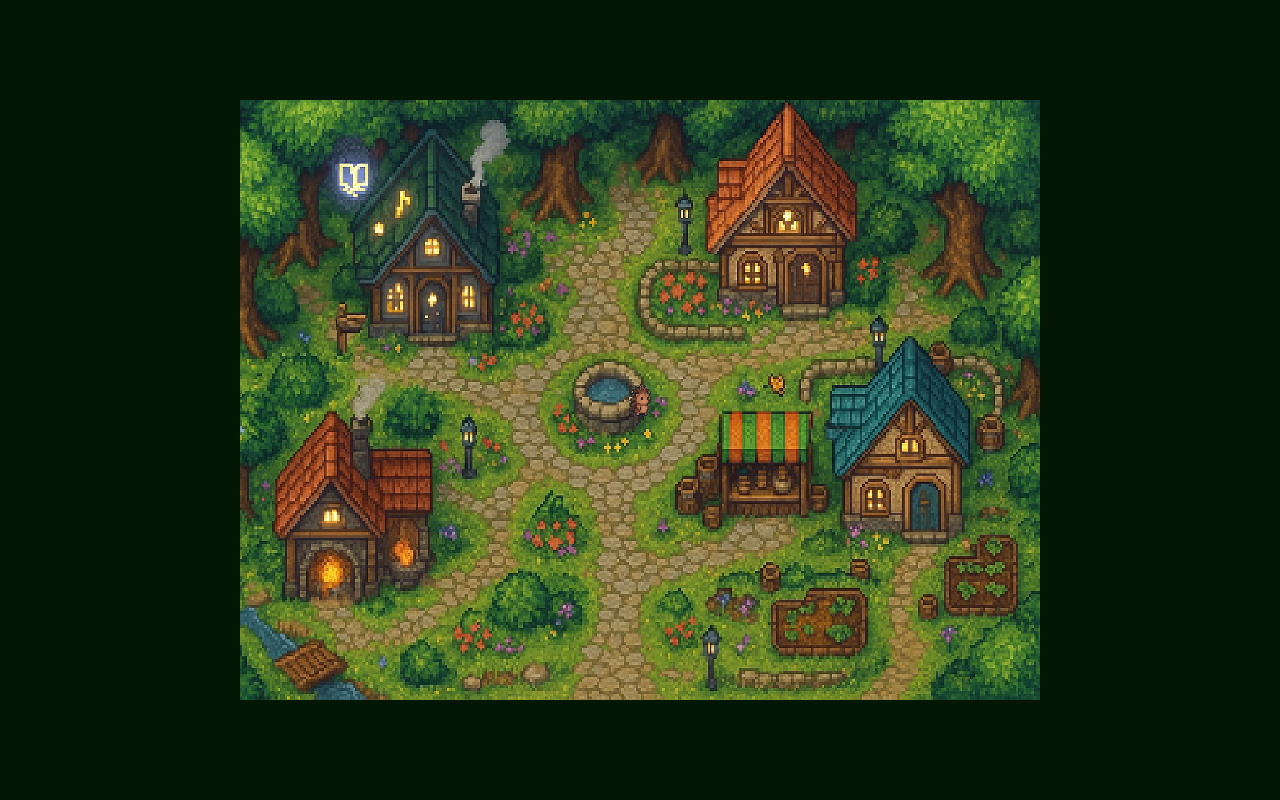
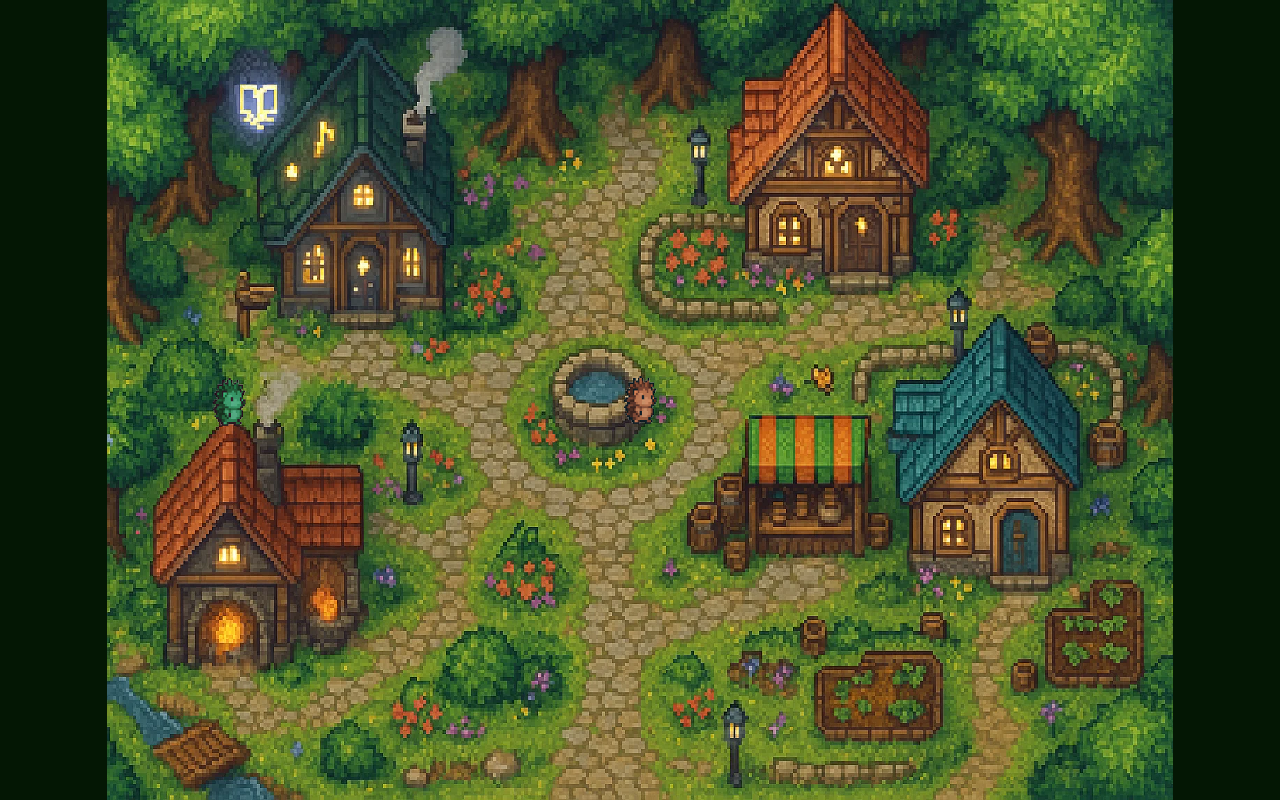
Before and after one commit to joehewett/coro, a React (Vite) app: page /secret in a window 1280 px wide. Built offline with nearby package versions, Linux system fonts and the light colour scheme.

Commit message:
feat: add NPC hedgehog with movement and interaction
- Implement random NPC hedgehog movement
- Add proximity-based greeting system
- Adjust village map to fill screen vertically
- Enhance hedgehog character rendering
- Introduce dynamic character animation for NPC

```diff
--- a/src/components/game/PixelAdventure.tsx
+++ b/src/components/game/PixelAdventure.tsx
@@ -1,10 +1,10 @@
 import React, { useState, useEffect, useRef } from 'react';
 
 const PixelAdventure: React.FC = () => {
-  // Village map dimensions and boundaries
-  const villageWidth = 800;
-  const villageHeight = 600;
-  const hedgehogSize = 32;
+  // Village map dimensions and boundaries - fill screen vertically
+  const villageHeight = window.innerHeight;
+  const villageWidth = villageHeight * (4/3); // Maintain 4:3 aspect ratio
+  const hedgehogSize = 48;
 
   // Calculate village position to center it on screen
   const villageX = (window.innerWidth - villageWidth) / 2;
@@ -21,6 +21,18 @@ const PixelAdventure: React.FC = () => {
   const animationRef = useRef<number>();
   const frameCounterRef = useRef(0);
 
+  // NPC hedgehog state
+  const [npcPosition, setNpcPosition] = useState({
+    x: villageX + villageWidth * 0.3,
+    y: villageY + villageHeight * 0.3
+  });
+  const [npcFrame, setNpcFrame] = useState(0);
+  const [npcIsMoving, setNpcIsMoving] = useState(false);
+  const npcDirectionRef = useRef({ x: 0, y: 0 });
+  const npcMoveTimerRef = useRef(0);
+  const npcFrameCounterRef = useRef(0);
+  const [showGreeting, setShowGreeting] = useState(false);
+
   useEffect(() => {
     const handleKeyDown = (event: KeyboardEvent) => {
       if (['ArrowUp', 'ArrowDown', 'ArrowLeft', 'ArrowRight'].includes(event.key)) {
@@ -36,6 +48,7 @@ const PixelAdventure: React.FC = () => {
     const updatePosition = () => {
       const moveSpeed = 3; // Reduced for smoother movement
 
+      // Update player position
       setPosition(prev => {
         let newX = prev.x;
         let newY = prev.y;
@@ -70,6 +83,76 @@ const PixelAdventure: React.FC = () => {
         }
 
         return { x: newX, y: newY };
+      });
+
+      // Update NPC position and behavior
+      let currentPlayerPosition = { x: 0, y: 0 };
+
+      setPosition(playerPos => {
+        currentPlayerPosition = playerPos;
+        return playerPos;
+      });
+
+      setNpcPosition(prev => {
+        let newX = prev.x;
+        let newY = prev.y;
+        let hasNpcMovement = false;
+
+        npcMoveTimerRef.current++;
+
+        // Check if player is nearby before moving
+        const distanceToPlayer = Math.sqrt(
+          Math.pow(currentPlayerPosition.x - prev.x, 2) + Math.pow(currentPlayerPosition.y - prev.y, 2)
+        );
+        const isPlayerNearby = distanceToPlayer < 80;
+
+        // Change direction every 120 frames (about 2 seconds), but only if player is not nearby
+        if (!isPlayerNearby && npcMoveTimerRef.current % 120 === 0) {
+          // 30% chance to stop, 70% chance to move in a random direction
+          if (Math.random() < 0.3) {
+            npcDirectionRef.current = { x: 0, y: 0 };
+          } else {
+            const directions = [
+              { x: -1, y: 0 }, { x: 1, y: 0 }, { x: 0, y: -1 }, { x: 0, y: 1 },
+              { x: -1, y: -1 }, { x: 1, y: -1 }, { x: -1, y: 1 }, { x: 1, y: 1 }
+            ];
+            npcDirectionRef.current = directions[Math.floor(Math.random() * directions.length)];
+          }
+        }
+
+        // Move NPC based on current direction, but stop if player is nearby
+        if (!isPlayerNearby && (npcDirectionRef.current.x !== 0 || npcDirectionRef.current.y !== 0)) {
+          const npcSpeed = 1.5;
+          newX = Math.max(villageX, Math.min(villageX + villageWidth - hedgehogSize,
+            prev.x + npcDirectionRef.current.x * npcSpeed));
+          newY = Math.max(villageY, Math.min(villageY + villageHeight - hedgehogSize,
+            prev.y + npcDirectionRef.current.y * npcSpeed));
+          hasNpcMovement = true;
+        }
+
+        // Update NPC animation
+        setNpcIsMoving(hasNpcMovement);
+
+        if (hasNpcMovement) {
+          npcFrameCounterRef.current++;
+          if (npcFrameCounterRef.current % 15 === 0) {
+            setNpcFrame(prev => prev === 0 ? 1 : 0);
+          }
+        }
+
+        return { x: newX, y: newY };
+      });
+
+      // Check proximity for greeting
+      setPosition(playerPos => {
+        setNpcPosition(npcPos => {
+          const distance = Math.sqrt(
+            Math.pow(playerPos.x - npcPos.x, 2) + Math.pow(playerPos.y - npcPos.y, 2)
+          );
+          setShowGreeting(distance < 80); // Show greeting when within 80 pixels
+          return npcPos;
+        });
+        return playerPos;
       });
 
       animationRef.current = requestAnimationFrame(updatePosition);
@@ -118,21 +201,78 @@ const PixelAdventure: React.FC = () => {
         }}
       />
 
-      {/* Hedgehog character */}
+      {/* Player hedgehog character */}
       <img
         src={`/game/hedgehog${currentFrame === 0 ? '' : '2'}.png`}
-        alt="Hedgehog"
+        alt="Player Hedgehog"
         style={{
           position: 'absolute',
           left: `${position.x}px`,
           top: `${position.y}px`,
-          width: '32px',
-          height: '32px',
+          width: '48px',
+          height: '48px',
           imageRendering: 'pixelated',
           transition: 'none',
           zIndex: 2
         }}
       />
+
+      {/* NPC hedgehog character */}
+      <img
+        src={`/game/hedgehog${npcFrame === 0 ? '' : '2'}.png`}
+        alt="NPC Hedgehog"
+        style={{
+          position: 'absolute',
+          left: `${npcPosition.x}px`,
+          top: `${npcPosition.y}px`,
+          width: '48px',
+          height: '48px',
+          imageRendering: 'pixelated',
+          transition: 'none',
+          zIndex: 2,
+          filter: 'hue-rotate(120deg)' // Make NPC hedgehog a different color
+        }}
+      />
+
+      {/* Greeting speech bubble */}
+      {showGreeting && (
+        <div
+          style={{
+            position: 'absolute',
+            left: `${npcPosition.x + hedgehogSize / 2 - 25}px`,
+            top: `${npcPosition.y - 40}px`,
+            width: '50px',
+            height: '25px',
+            backgroundColor: '#000',
+            color: '#fff',
+            border: '2px solid #fff',
+            borderRadius: '4px',
+            display: 'flex',
+            alignItems: 'center',
+            justifyContent: 'center',
+            fontSize: '12px',
+            fontFamily: 'monospace',
+            zIndex: 3,
+            boxShadow: '2px 2px 0px #666'
+          }}
+        >
+          hello
+          {/* Speech bubble tail */}
+          <div
+            style={{
+              position: 'absolute',
+              bottom: '-8px',
+              left: '50%',
+              transform: 'translateX(-50%)',
+              width: '0',
+              height: '0',
+              borderLeft: '6px solid transparent',
+              borderRight: '6px solid transparent',
+              borderTop: '8px solid #000'
+            }}
+          />
+        </div>
+      )}
     </div>
   );
 };
```
